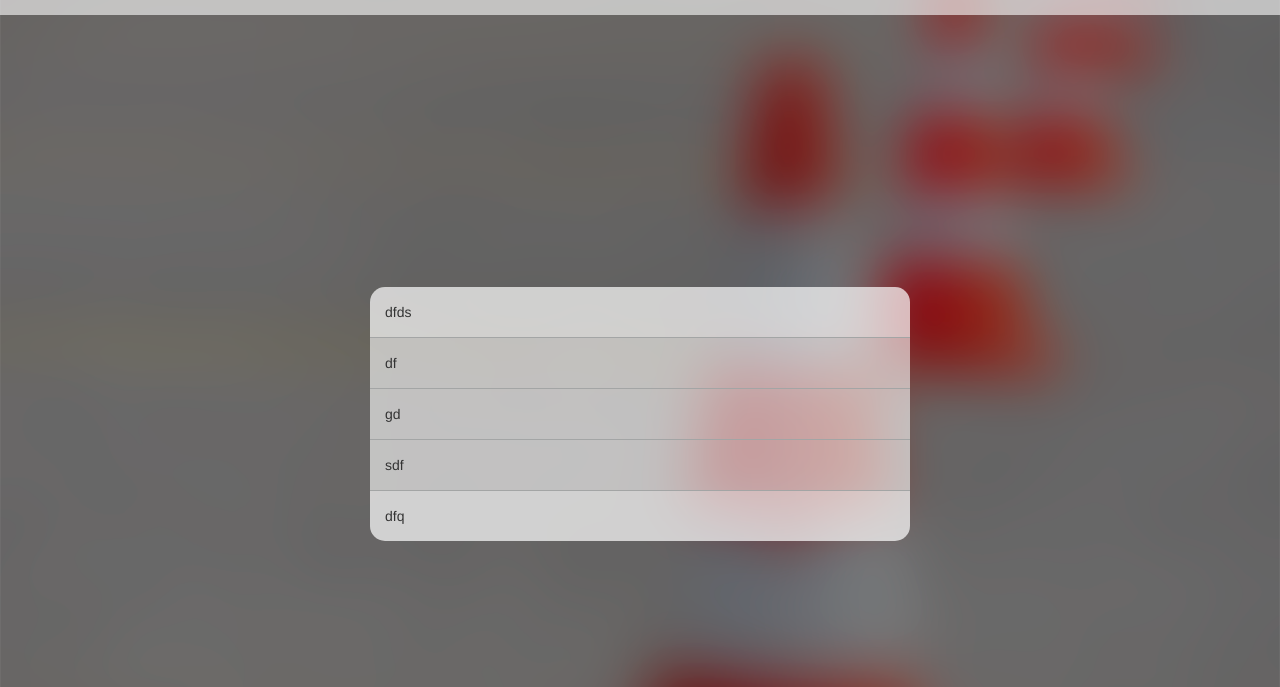
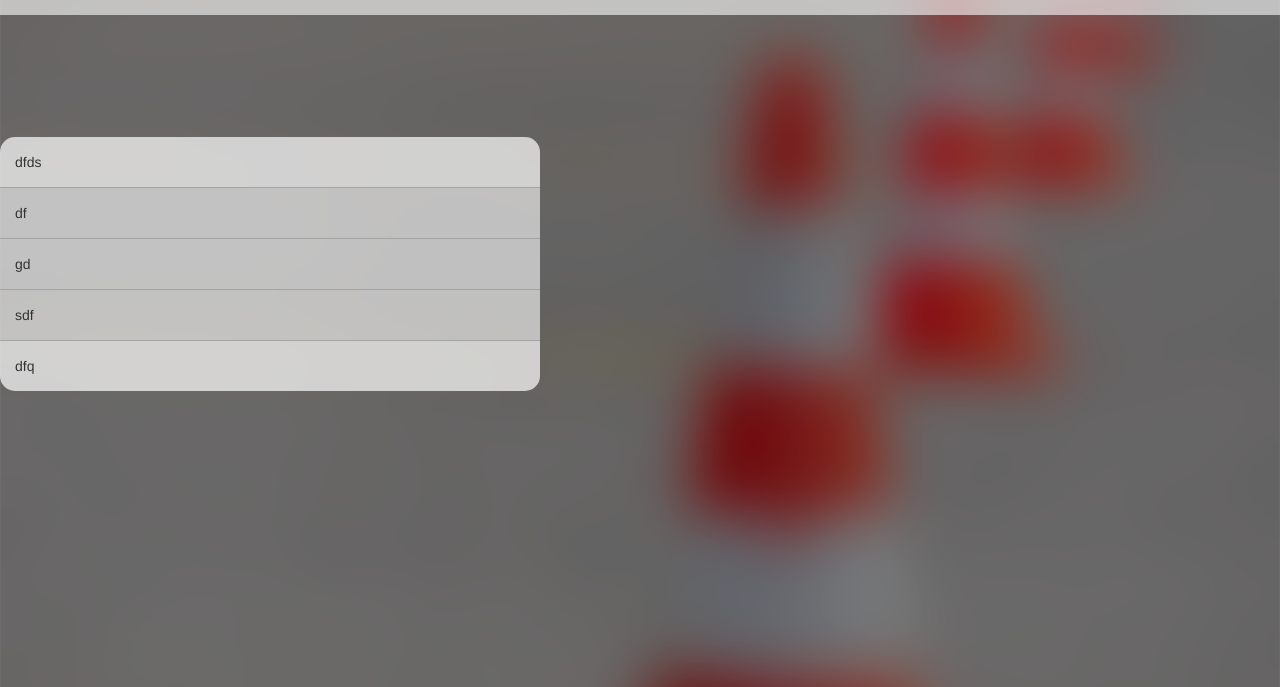
Before and after one commit to krunalrasik/changer-login, a website: page index.html in a window 1280 px wide. Shown: the part 113-800 px from the top of the page. Drawn offline with nearby package versions, Linux system fonts and the light colour scheme.

```diff
--- a/assets/css/style.less
+++ b/assets/css/style.less
@@ -65,10 +65,16 @@
 
 .sign-in {
   position: absolute;
-  top: 50%;
-  left: 50%;
+  top: 0;
+  left: 0;
+  bottom: 0;
+  right: 0;
   width: 540px;
-  margin-left: -270px;
+  height: auto;
+  margin-top: 250px;
+  max-width: 100%;
+  max-height: 100%;
+  overflow: auto;
   .title {
     padding: 15px;
     border-radius: 15px 15px 0 0;
```
Also changed, not shown: assets/css/style.css.
